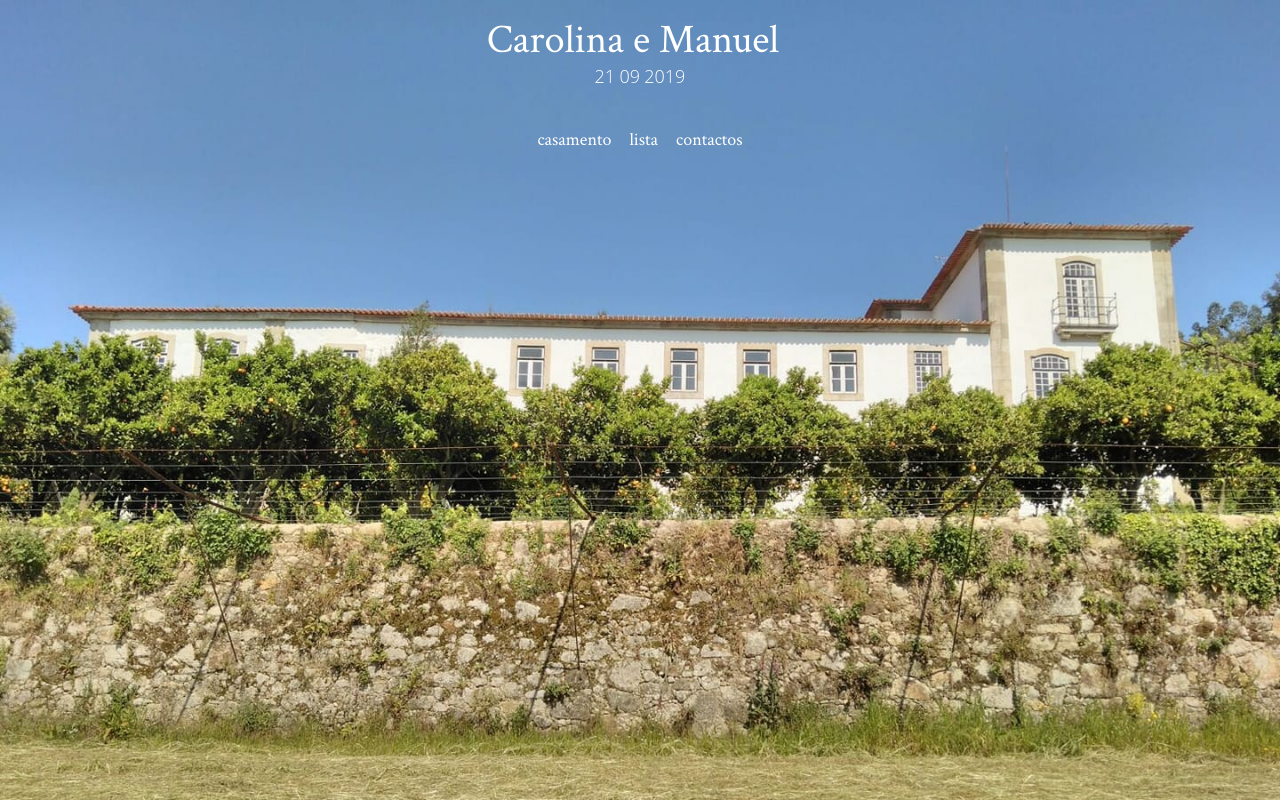
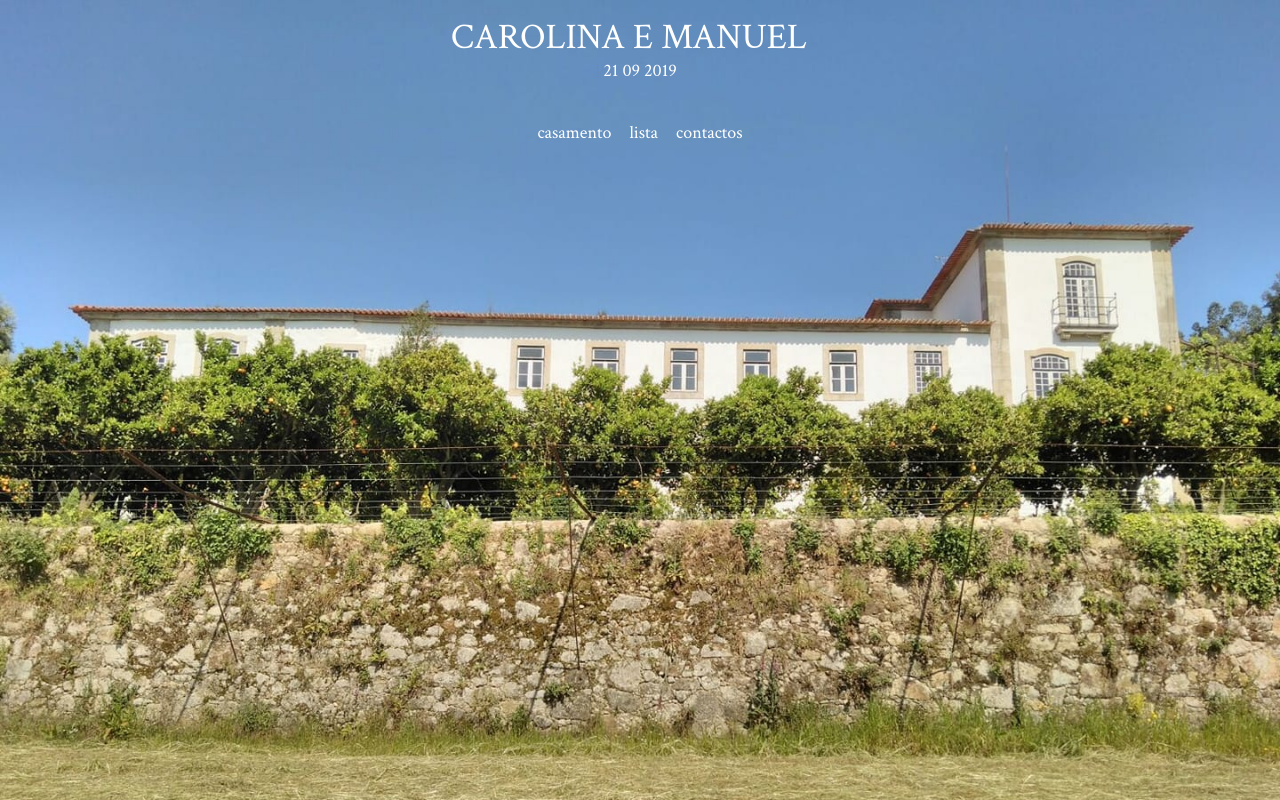
Before and after one commit to manuelfcreis/lenozze, a Gatsby site: page / in a window 1280 px wide. Built offline with nearby package versions, Linux system fonts and the light colour scheme; Gatsby itself is replaced by a stand-in of ours.

Commit message:
Changes to font and title

```diff
--- a/src/components/header.css
+++ b/src/components/header.css
@@ -17,10 +17,12 @@
 }
 
 #main-title > h1 {
+  text-transform: uppercase;
   font-family: 'Crimson Text', serif;
   font-weight: 500;
-  margin-right: 14px;
+  margin-right: 1.25rem;
   cursor: pointer;
+  font-size: 2rem;
 }
 
 #main-title > h1:hover {
--- a/src/components/layout.css
+++ b/src/components/layout.css
@@ -388,8 +388,8 @@ p {
   padding-right: 0;
   padding-top: 0;
   margin-bottom: 1.45rem;
-  font-family: 'Avenir', 'Open Sans', sans-serif;
-  color: #444;
+  font-family: 'Crimson Text', serif;
+  color: #666;
 }
 figure {
   margin-left: 0;
```
